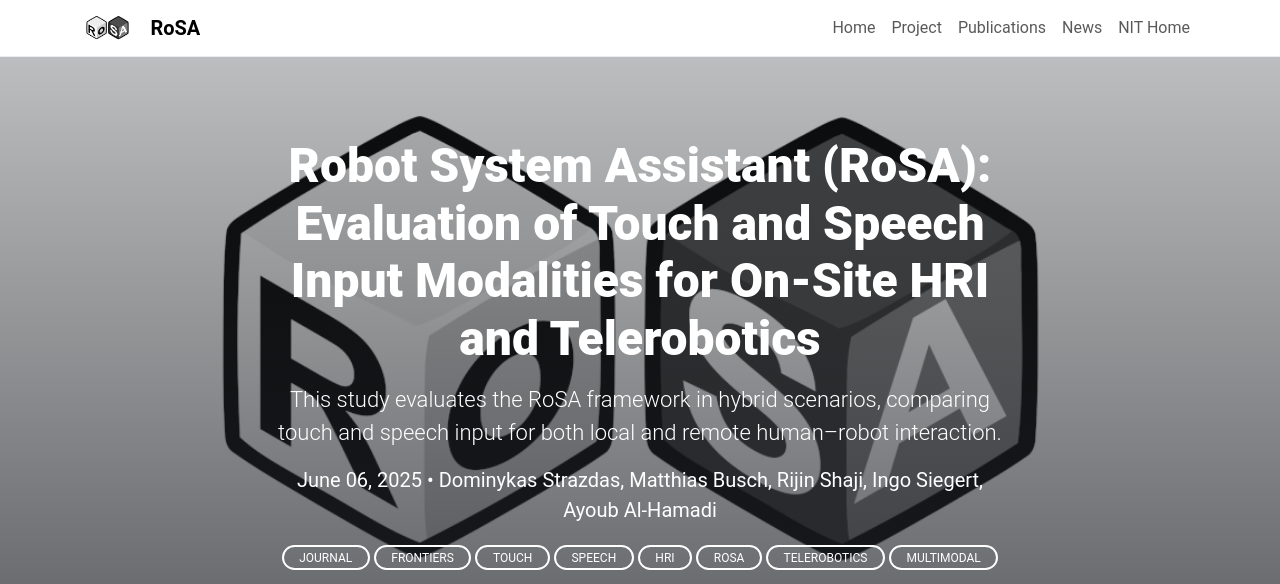
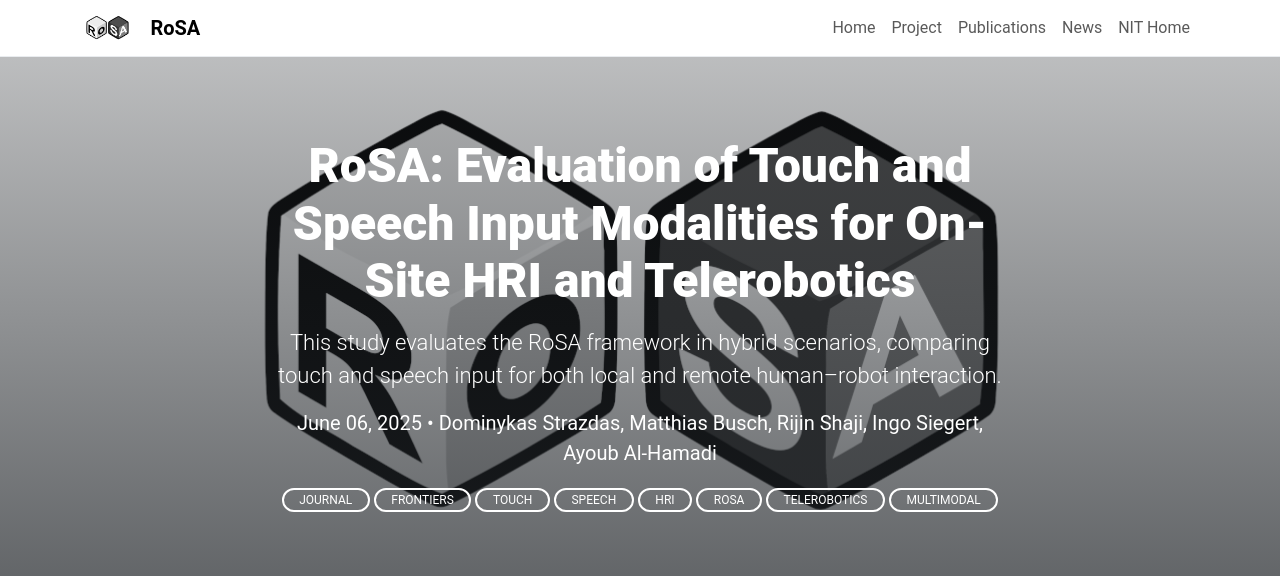
Before and after one commit to ovgu-nit/rosa, a Jekyll site: the page built from _posts/2025-06-06-rosa3.md, in a window 1280 px wide and 900 px high, cut to the strip 0-584 px from the top of the window. Built offline with Jekyll 4.4.1, drawn with Linux system fonts in a browser that asks for light colours.

Commit message:
Update 2025-06-06-rosa3.md

```diff
--- a/_posts/2025-06-06-rosa3.md
+++ b/_posts/2025-06-06-rosa3.md
@@ -1,5 +1,5 @@
 ---
-title: "Robot System Assistant (RoSA): Evaluation of Touch and Speech Input Modalities for On-Site HRI and Telerobotics"
+title: "RoSA: Evaluation of Touch and Speech Input Modalities for On-Site HRI and Telerobotics"
 description: This study evaluates the RoSA framework in hybrid scenarios, comparing touch and speech input for both local and remote human–robot interaction.
 background: /assets/theme/images/rosa_header.png
 image: /assets/theme/images/rosa3_touch.png
```
